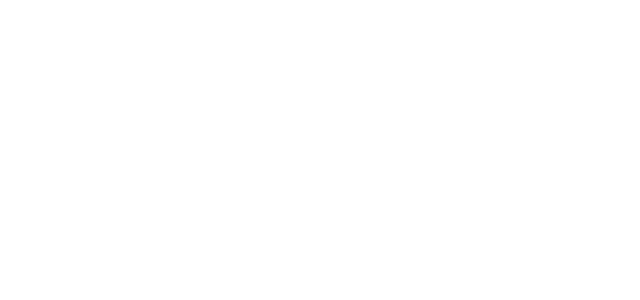
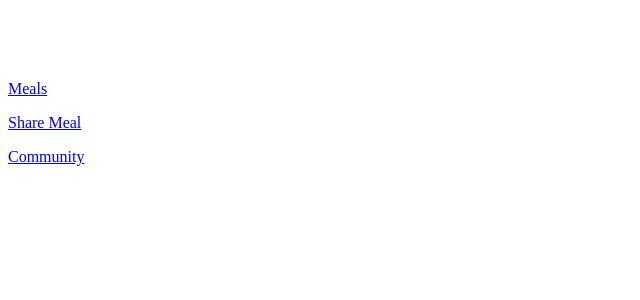
Before and after one commit to tugudush/nextjs-essentials-foodies, a Next.js app: page / in a window 1280 px wide. Shown: the top 300 px of the page, without its empty margins (0-640 px from the left). Built offline with nearby package versions, Linux system fonts and the light colour scheme.

Commit message:
progress

```diff
--- a/app/page.tsx
+++ b/app/page.tsx
@@ -1,9 +1,20 @@
+import Link from "next/link";
+
 export default function Home() {
   return (
     <main>
-      <h1 style={{ color: 'white', textAlign: 'center' }}>
+      <h1 style={{ color: "white", textAlign: "center" }}>
         Time to get started!
       </h1>
+      <p>
+        <Link href="/meals">Meals</Link>
+      </p>
+      <p>
+        <Link href="/meals/share">Share Meal</Link>
+      </p>
+      <p>
+        <Link href="/community">Community</Link>
+      </p>
     </main>
   );
 }
```
Also changed, not shown: app/meals/[meal]/page.tsx (+13 -0 lines).
